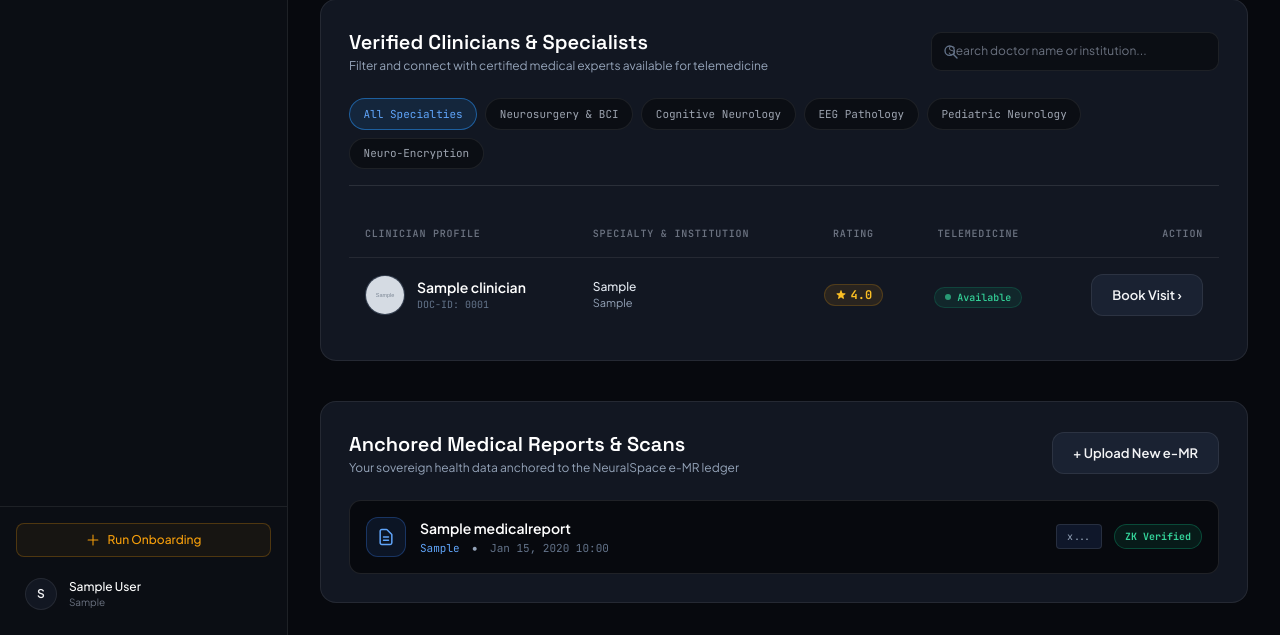
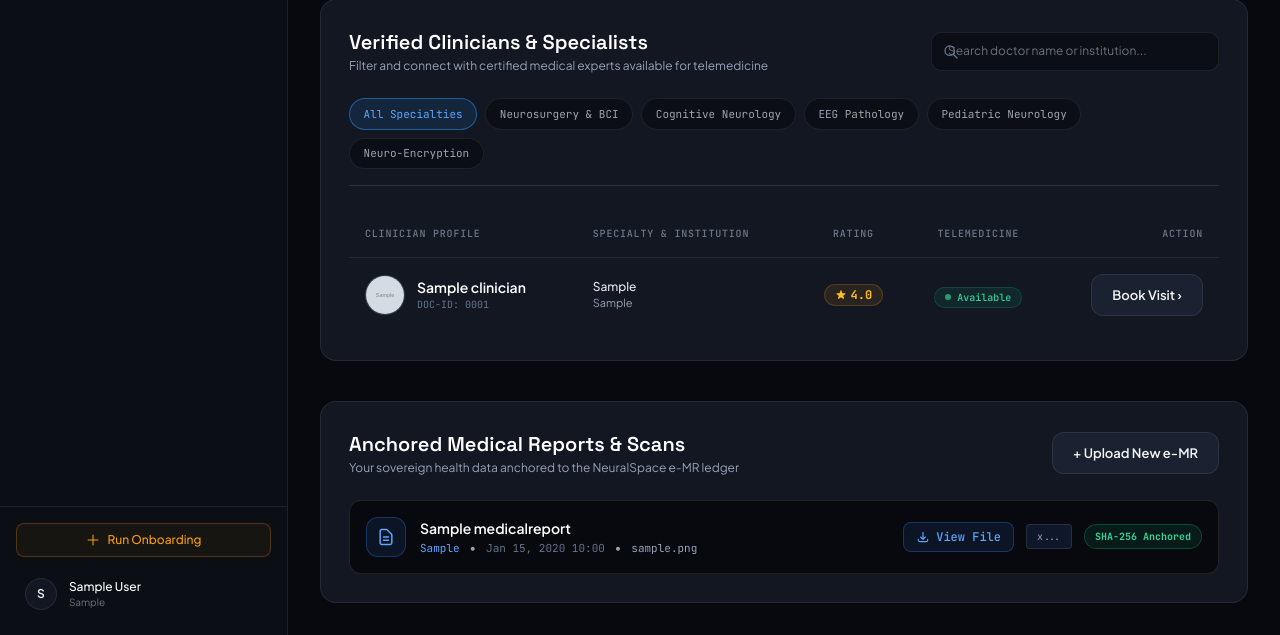
Before and after one commit to doothedoobass/kkm, a Django app: page /clinical-care/ in a window 1280 px wide. Shown: the part 732-1367 px from the top of the page. Run offline with Django 5.2, Linux system fonts and the light colour scheme; a user stored in the database is signed in; tables that the repository leaves empty hold one stand-in row (values such as "Sample post"); grey boxes marked "Sample" are stand-in pictures; some libraries are stand-ins or nearby versions.

Commit message:
feat: implement production-ready medical file uploads with SHA-256 cryptographic hashing, media storage, and download links

```diff
--- a/core/models.py
+++ b/core/models.py
@@ -111,6 +111,8 @@ class MedicalTourismFacility(models.Model):
 class MedicalReport(models.Model):
     title = models.CharField(max_length=200)
     document_type = models.CharField(max_length=100)
+    file = models.FileField(upload_to='medical_reports/%Y/%m/', null=True, blank=True)
+    file_size = models.CharField(max_length=50, null=True, blank=True)
     uploaded_at = models.DateTimeField(auto_now_add=True)
     encrypted_hash = models.CharField(max_length=255)
     user = models.ForeignKey(User, on_delete=models.CASCADE, null=True, blank=True)
--- a/core/views.py
+++ b/core/views.py
@@ -144,16 +144,33 @@ def clinical_care(request):
     if request.method == "POST":
         title = request.POST.get('title', '').strip()
         doc_type = request.POST.get('document_type', 'EEG Diagnostic Report')
+        doc_file = request.FILES.get('document_file')
+
         if title:
-            import uuid
-            enc_hash = f"0x{uuid.uuid4().hex[:18]}"
+            file_size_str = None
+            if doc_file:
+                hasher = hashlib.sha256()
+                for chunk in doc_file.chunks():
+                    hasher.update(chunk)
+                enc_hash = f"0x{hasher.hexdigest()[:24]}"
+
+                size_bytes = doc_file.size
+                if size_bytes >= 1024 * 1024:
+                    file_size_str = f"{size_bytes / (1024 * 1024):.1f} MB"
+                else:
+                    file_size_str = f"{max(1, int(size_bytes / 1024))} KB"
+            else:
+                enc_hash = f"0x{uuid.uuid4().hex[:24]}"
+
             MedicalReport.objects.create(
                 user=request.user,
                 title=title,
                 document_type=doc_type,
+                file=doc_file,
+                file_size=file_size_str,
                 encrypted_hash=enc_hash
             )
-            django_messages.success(request, f"Medical Report '{title}' successfully anchored to e-MR registry.")
+            django_messages.success(request, f"Medical Report '{title}' successfully uploaded and SHA-256 anchored to e-MR registry.")
             return redirect('clinical_care')
         else:
             django_messages.error(request, "Please enter a valid report title.")
--- a/templates/clinical_care.html
+++ b/templates/clinical_care.html
@@ -288,20 +288,31 @@
                 </div>
                 <div>
                     <h4 class="text-sm font-semibold text-white">{{ r.title }}</h4>
-                    <div class="flex items-center gap-3 text-xs text-slate-400 mt-0.5">
+                    <div class="flex flex-wrap items-center gap-2.5 text-xs text-slate-400 mt-0.5">
                         <span class="font-mono text-[#60A5FA] text-[11px]">{{ r.document_type }}</span>
                         <span>&bull;</span>
                         <span class="font-mono text-[11px] text-slate-500">{{ r.uploaded_at|date:"M d, Y H:i" }}</span>
+                        {% if r.file_size %}
+                        <span>&bull;</span>
+                        <span class="font-mono text-[11px] text-slate-400">{{ r.file_size }}</span>
+                        {% endif %}
                     </div>
                 </div>
             </div>
 
-            <div class="flex items-center gap-3 w-full sm:w-auto justify-between sm:justify-end border-t sm:border-t-0 pt-3 sm:pt-0 border-white/10">
-                <span class="font-mono text-[10px] px-2.5 py-1 rounded bg-slate-900 border border-white/10 text-slate-400 truncate max-w-[140px]" title="{{ r.encrypted_hash }}">
+            <div class="flex flex-wrap items-center gap-3 w-full sm:w-auto justify-between sm:justify-end border-t sm:border-t-0 pt-3 sm:pt-0 border-white/10">
+                {% if r.file %}
+                <a href="{{ r.file.url }}" target="_blank" class="px-3 py-1.5 rounded-lg bg-blue-500/10 border border-blue-500/30 text-[#60A5FA] font-mono text-xs font-medium hover:bg-blue-500/20 transition-colors flex items-center gap-1.5">
+                    <svg class="w-3.5 h-3.5" fill="none" stroke="currentColor" viewBox="0 0 24 24"><path stroke-linecap="round" stroke-linejoin="round" stroke-width="2" d="M4 16v1a3 3 0 003 3h10a3 3 0 003-3v-1m-4-4l-4 4m0 0l-4-4m4 4V4"/></svg>
+                    View File
+                </a>
+                {% endif %}
+
+                <span class="font-mono text-[10px] px-2.5 py-1 rounded bg-slate-900 border border-white/10 text-slate-400 truncate max-w-[130px]" title="{{ r.encrypted_hash }}">
                     {{ r.encrypted_hash|slice:":12" }}...
                 </span>
                 <span class="px-2.5 py-1 rounded-full bg-emerald-500/10 border border-emerald-500/30 text-[#34D399] font-mono text-[10px] font-bold">
-                    ZK Verified
+                    SHA-256 Anchored
                 </span>
             </div>
         </div>
@@ -387,7 +398,7 @@
             </button>
         </div>
 
-        <form method="post" action="{% url 'clinical_care' %}" class="space-y-4">
+        <form method="post" action="{% url 'clinical_care' %}" enctype="multipart/form-data" class="space-y-4">
             {% csrf_token %}
 
             <div>
@@ -407,9 +418,14 @@
                 </select>
             </div>
 
+            <div>
+                <label class="block text-xs font-mono font-medium uppercase tracking-wider text-slate-300 mb-1.5">Select Medical Document File</label>
+                <input type="file" name="document_file" id="document_file" class="input-field w-full cursor-pointer file:mr-3 file:py-1.5 file:px-3 file:rounded-lg file:border-0 file:text-xs file:font-semibold file:bg-blue-500/20 file:text-[#60A5FA] hover:file:bg-blue-500/30">
+            </div>
+
             <div class="p-3 rounded-xl bg-blue-500/10 border border-blue-500/20 text-xs text-blue-300 flex items-center gap-2">
                 <svg class="w-4 h-4 flex-shrink-0" fill="none" stroke="currentColor" viewBox="0 0 24 24"><path stroke-linecap="round" stroke-linejoin="round" stroke-width="2" d="M13 16h-1v-4h-1m1-4h.01M21 12a9 9 0 11-18 0 9 9 0 0118 0z"/></svg>
-                <span>Zero-knowledge SHA-256 hash will be automatically generated and anchored upon submit.</span>
+                <span>Uploaded files will be cryptographically hashed using SHA-256 and safely anchored.</span>
             </div>
 
             <div class="flex items-center gap-3 pt-2">
```
Also changed, not shown: core/migrations/0010_medicalreport_file_medicalreport_file_size_and_more.py (added).
